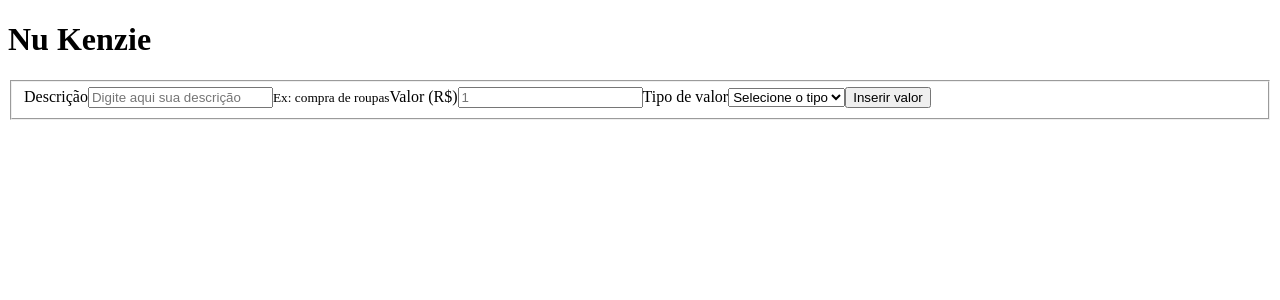
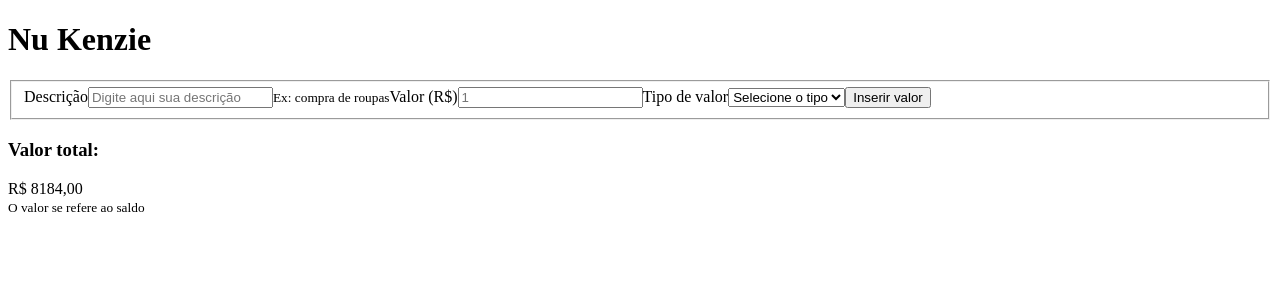
Before and after one commit to CodeBernardo/Nu-kenzie-CodeBernardo, a React (Vite) app: page / in a window 1280 px wide. Shown: the top 300 px of the page. Built offline with nearby package versions, Linux system fonts and the light colour scheme.

Commit message:
feat: created totalValues section

```diff
--- a/src/App.jsx
+++ b/src/App.jsx
@@ -1,11 +1,13 @@
 import { AppFinanceForm } from './components/Form';
 import { AppHeader } from './components/Header';
+import { TotalValues } from './components/Total';
 
 const App = () => {
   return (
     <>
       <AppHeader />
       <AppFinanceForm />
+      <TotalValues/>
     </>
   );
 };
--- a/src/components/Total/index.jsx
+++ b/src/components/Total/index.jsx
@@ -0,0 +1,12 @@
+export const TotalValues = () => {
+  return (
+    <>
+      <section>
+        <div>
+          <h3>Valor total:</h3><span>R$ 8184,00</span>
+        </div>
+        <small>O valor se refere ao saldo</small>
+      </section>
+    </>
+  )
+}
```
